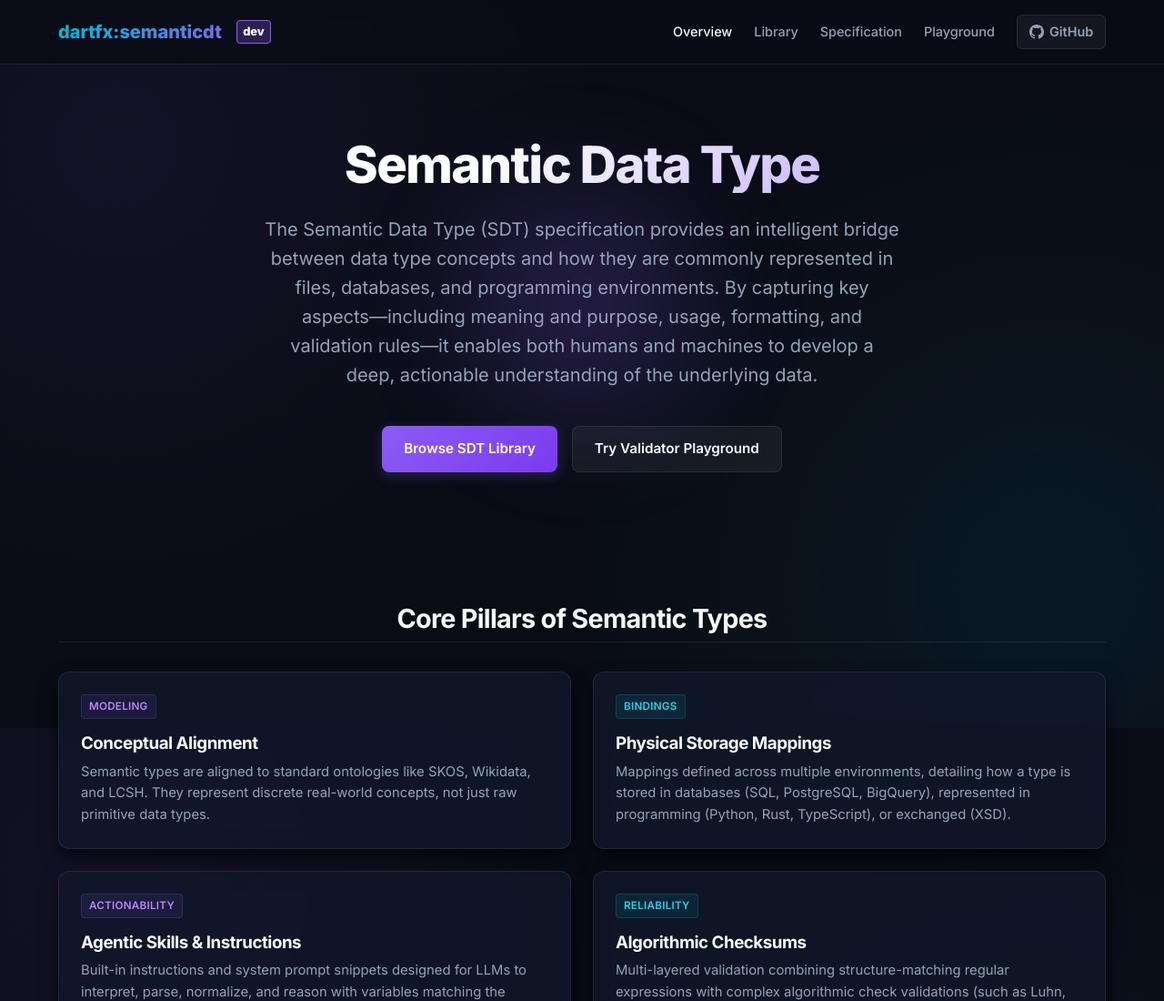
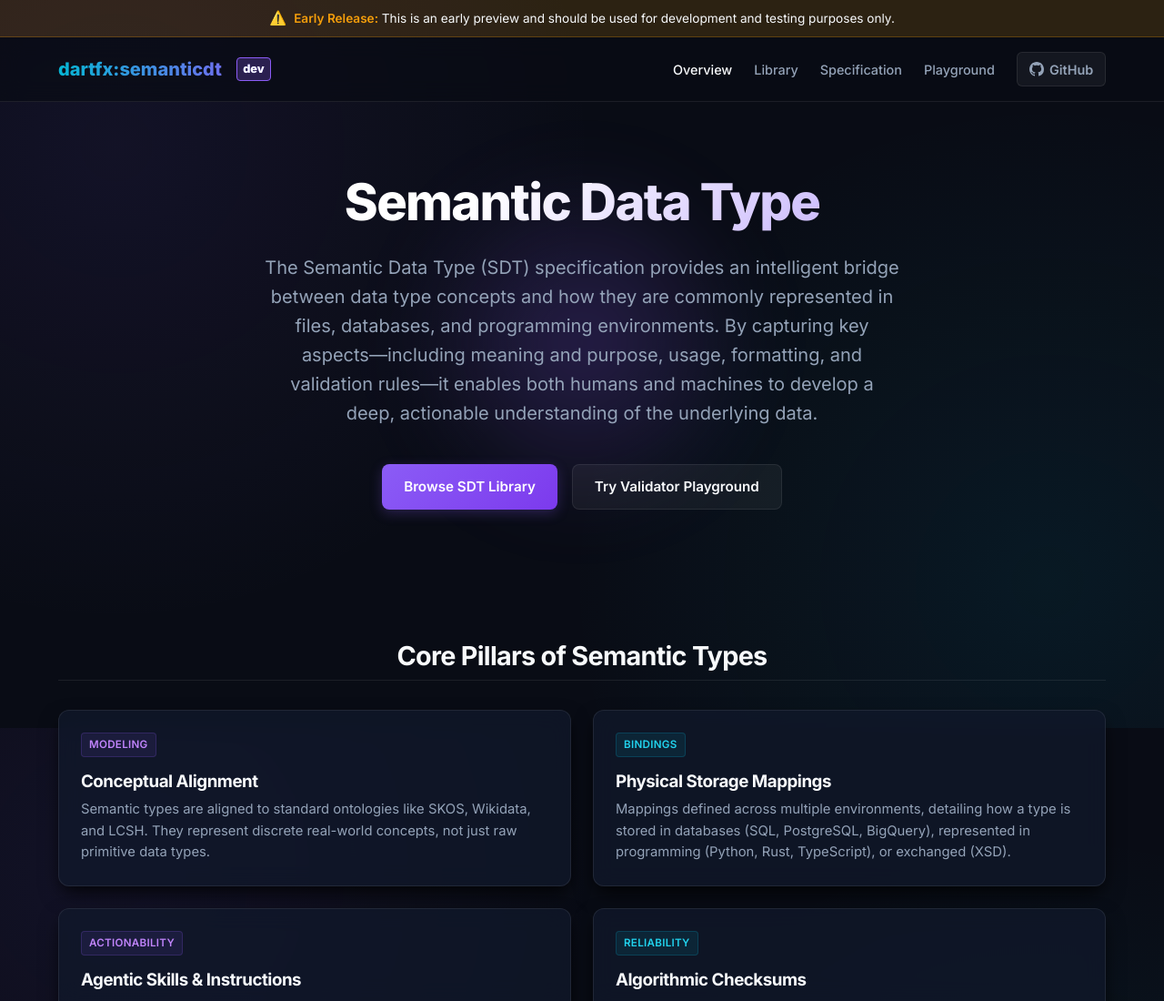
Before and after one commit to DataArtifex/dartfx-semanticdt, an Eleventy site: page website/src/index.njk in a window 1280 px wide. Shown: the top 1100 px of the page at 91% size. Built offline with nearby package versions, Linux system fonts and the light colour scheme; Eleventy itself is replaced by a stand-in of ours; files that its build step writes are made by us from their sources.

Commit message:
feat: add early release warning banner to website and documentation

```diff
--- a/website/src/_includes/layouts/base.njk
+++ b/website/src/_includes/layouts/base.njk
@@ -16,6 +16,14 @@
   <link rel="stylesheet" href="{{ '/css/index.css' | url }}">
 </head>
 <body>
+
+  <!-- Warning Banner -->
+  <div class="warning-banner">
+    <div class="warning-banner-container">
+      <span class="warning-icon">⚠️</span>
+      <span class="warning-text"><strong>Early Release:</strong> This is an early preview and should be used for development and testing purposes only.</span>
+    </div>
+  </div>
 
   <!-- Navigation Header -->
   <header>
--- a/website/src/css/index.css
+++ b/website/src/css/index.css
@@ -27,6 +27,8 @@
   --status-success-bg: rgba(16, 185, 129, 0.1);
   --status-error: #ef4444; /* Red */
   --status-error-bg: rgba(239, 68, 68, 0.1);
+  --status-warning: #f59e0b; /* Amber */
+  --status-warning-bg: rgba(245, 158, 11, 0.15);
 
   --glass-blur: blur(12px);
   --shadow-sm: 0 2px 8px -2px rgba(0, 0, 0, 0.5);
@@ -855,3 +857,39 @@ footer {
   padding-top: 0.25rem;
   margin-top: auto;
 }
+
+/* Warning Banner */
+.warning-banner {
+  background-color: var(--status-warning-bg);
+  border-bottom: 1px solid rgba(245, 158, 11, 0.25);
+  padding: 0.5rem 1rem;
+  text-align: center;
+  font-size: 0.85rem;
+  color: var(--text-primary);
+  position: relative;
+  z-index: 101;
+}
+
+.warning-banner-container {
+  display: flex;
+  justify-content: center;
+  align-items: center;
+  gap: 0.5rem;
+  max-width: 1200px;
+  margin: 0 auto;
+}
+
+.warning-icon {
+  flex-shrink: 0;
+  font-size: 0.95rem;
+}
+
+.warning-text {
+  line-height: 1.4;
+  font-weight: 400;
+}
+
+.warning-text strong {
+  color: var(--status-warning);
+  font-weight: 600;
+}
```
Also changed, not shown: README.md.
